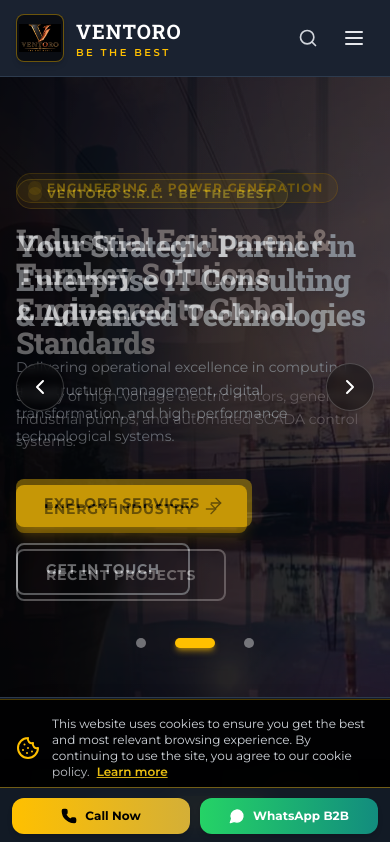
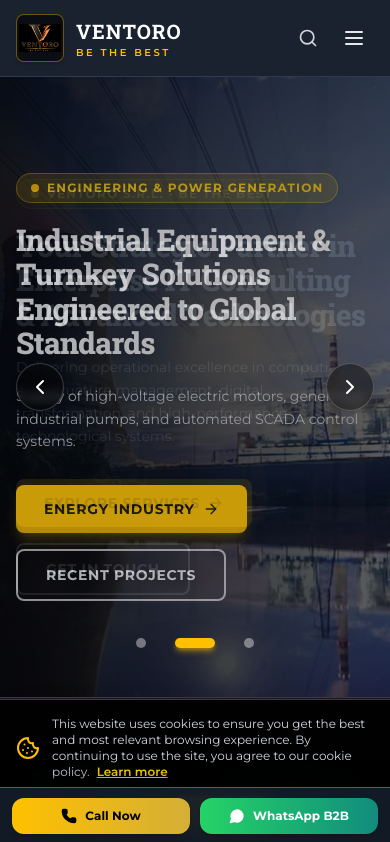
Before and after one commit to ontripai/VENTORO, a Next.js app: page /en in a window 390 px wide. Shown: the top 842 px of the page. Built offline with nearby package versions, Linux system fonts and the light colour scheme.

Commit message:
perf: simplify hero render pipeline and enable compression for maximum mobile score

```diff
--- a/next.config.ts
+++ b/next.config.ts
@@ -2,6 +2,8 @@
 
 const nextConfig: NextConfig = {
   reactStrictMode: true,
+  poweredByHeader: false,
+  compress: true,
   images: {
     formats: ['image/avif', 'image/webp'],
     deviceSizes: [640, 750, 828, 1080, 1200, 1920],
--- a/src/components/HeroSlider.tsx
+++ b/src/components/HeroSlider.tsx
@@ -35,7 +35,7 @@
 
   return (
     <section
-      className="hero-slider relative w-full h-[620px] sm:h-[680px] lg:h-[740px] overflow-hidden bg-brand-dark"
+      className="hero-slider relative w-full h-[620px] sm:h-[680px] lg:h-[740px] overflow-hidden bg-[#161e2b]"
       onMouseEnter={() => setIsPaused(true)}
       onMouseLeave={() => setIsPaused(false)}
       aria-label={lang === 'ro' ? 'Prezentare principală VENTORO' : 'VENTORO Main Showcase'}
@@ -47,24 +47,20 @@
         return (
           <div
             key={index}
-            className={`absolute inset-0 transition-opacity duration-1000 ease-in-out ${
+            className={`absolute inset-0 transition-opacity duration-700 ease-in-out ${
               isActive ? 'opacity-100 z-10' : 'opacity-0 z-0 pointer-events-none'
             }`}
           >
-            {/* Background Image using Next.js Image with priority on first slide for ultra-fast LCP */}
-            <div
-              className={`absolute inset-0 transition-transform duration-10000 ease-linear ${
-                isActive ? 'scale-105' : 'scale-100'
-              }`}
-            >
+            {/* Slide Image */}
+            <div className="absolute inset-0">
               <Image
                 src={slide.image}
                 alt={slide.title}
                 fill
                 priority={index === 0}
-                loading={index === 0 ? 'eager' : 'lazy'}
                 fetchPriority={index === 0 ? 'high' : 'low'}
                 sizes="100vw"
+                quality={80}
                 className="object-cover object-center"
               />
             </div>
@@ -77,8 +73,8 @@
             <div className="relative z-20 max-w-7xl mx-auto h-full px-4 sm:px-6 lg:px-8 flex flex-col justify-center">
               <div className="max-w-3xl">
                 {/* Gold Pill Badge */}
-                <div className="inline-flex items-center gap-2 px-3.5 py-1.5 rounded-full bg-gold-500/15 border border-gold-500/40 text-gold-400 text-xs font-bold tracking-widest uppercase mb-5 animate-fade-in shadow-sm">
-                  <span className="w-2 h-2 rounded-full bg-gold-500 animate-ping" />
+                <div className="inline-flex items-center gap-2 px-3.5 py-1.5 rounded-full bg-gold-500/15 border border-gold-500/40 text-gold-400 text-xs font-bold tracking-widest uppercase mb-5 shadow-sm">
+                  <span className="w-2 h-2 rounded-full bg-gold-500" />
                   <span>{slide.badge}</span>
                 </div>
 
```
